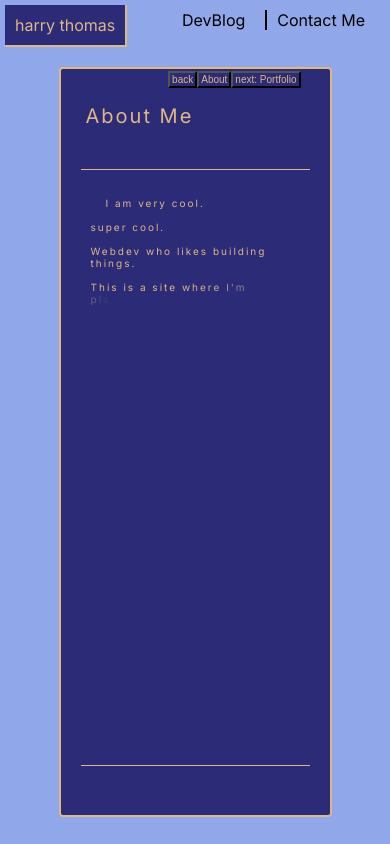
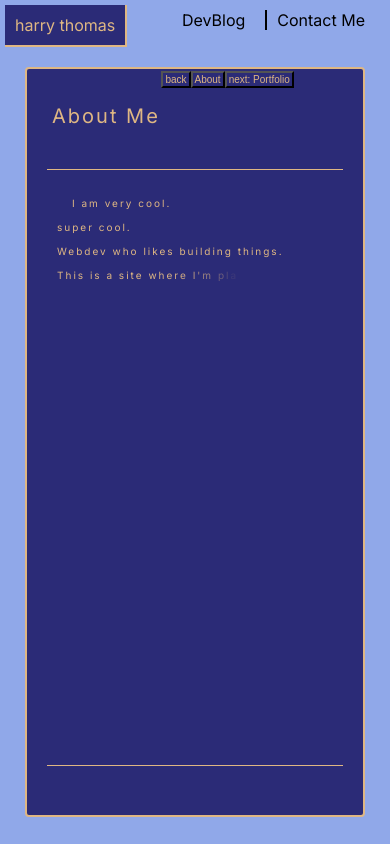
Before and after one commit to harry-th/portfolio, a Next.js app: page / in a window 390 px wide. Built offline with nearby package versions, Linux system fonts and the light colour scheme.

Commit message:
added better mobile resizing

```diff
--- a/src/content/BoatGame.js
+++ b/src/content/BoatGame.js
@@ -19,7 +19,7 @@ const BoatGame = {
                 "Every fourth turn you get a free shot, this is relevant to some of the other abilities",
                 "There are three 'characters' each character has two abilities (the names are terrible)",
                 "CornerMan can build his ships arounds the board (to the next row or to the bottom of the board), and if he hits the rear and head of a ship it sinks.",
-                "Lineman has 4 charges for his abilities, he can fire two shots with one at the last two squares the opponent shot at or can connect any two squares and shot at every square between as long as you or your enemy hasn't shot at anything in between.",
+                "Lineman has 4 charges for his abilities, he can fire two shots with one at the last two squares the opponent shot at or can connect any two squares and shoot at every square between as long as you or your enemy hasn't shot at anything in between.",
                 "Orangeman has a passive ability which protects squares he has shot at (they can't fire at them for one turn), or he can 'bluff', when bluffing he can't see whether his shots land but for each shot he gains a charge on a subsequent ability which will fire randomly at the opponent boards three times for each bluffed shot.",
                 "If you 'call his bluff' his shots will become real(the ability that fires randomly will reset them) and it will disable his ability, if you call his bluff and he wasn't bluffing you will lose your next free shot.",
                 "I think this is pretty complicated and interesting I think, and everything is held server side to prevent cheating, it also is capable of handling disconnects and remembering the decisions the players have made. There's more to it but its easier to just check it out. You might want to resize the window to be slightly larger it doesn't resize perfectly, PipeTobaccoSearch and this site(besides this) are better examples of responsive design."]
--- a/src/styles/home.module.css
+++ b/src/styles/home.module.css
@@ -43,8 +43,14 @@
   color: rgb(43, 43, 119);
 }
 
+@media only screen and (max-width: 1600px) {
+  .home {
+    width: 75vw;
+  }
+}
 @media only screen and (max-width: 1200px) {
   .home {
+    width: 75vw;
     font-size: 35px;
   }
   .homeNavigation {
@@ -59,6 +65,7 @@
 }
 @media only screen and (max-width: 800px) {
   .home {
+    width: 80vw;
     font-size: 25px;
   }
   .homeNavigation {
@@ -72,6 +79,7 @@
 }
 @media only screen and (max-width: 600px) {
   .home {
+    width: 90vw;
     font-size: 20px;
   }
   .homeNavigation {
--- a/src/styles/home.module.scss
+++ b/src/styles/home.module.scss
@@ -42,8 +42,14 @@
     }
   }
 }
+@media only screen and (max-width: 1600px) {
+  .home {
+    width: 75vw;
+  }
+}
 @media only screen and (max-width: 1200px) {
   .home {
+    width: 75vw;
     font-size: 35px;
   }
   .homeNavigation {
@@ -58,6 +64,7 @@
 }
 @media only screen and (max-width: 800px) {
   .home {
+    width: 80vw;
     font-size: 25px;
   }
   .homeNavigation {
@@ -71,6 +78,7 @@
 }
 @media only screen and (max-width: 600px) {
   .home {
+    width: 90vw;
     font-size: 20px;
   }
   .homeNavigation {
```
Also changed, not shown: src/app/page.js (+0 -16 lines), 1 other file (tests, documents, lock files or other folders).
